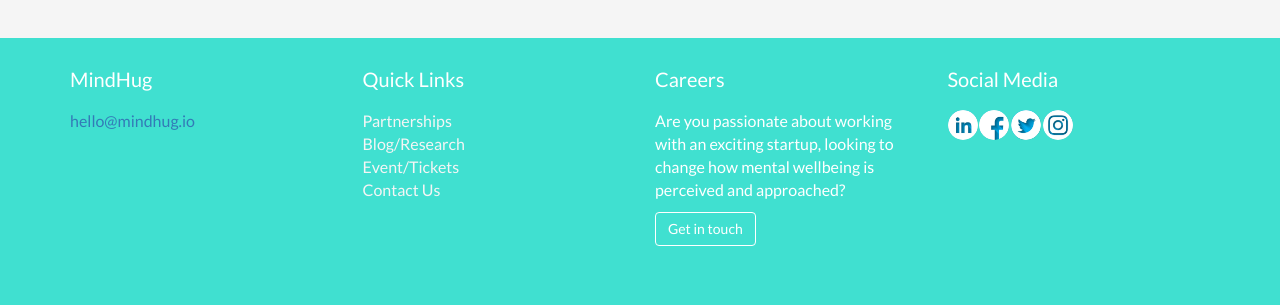
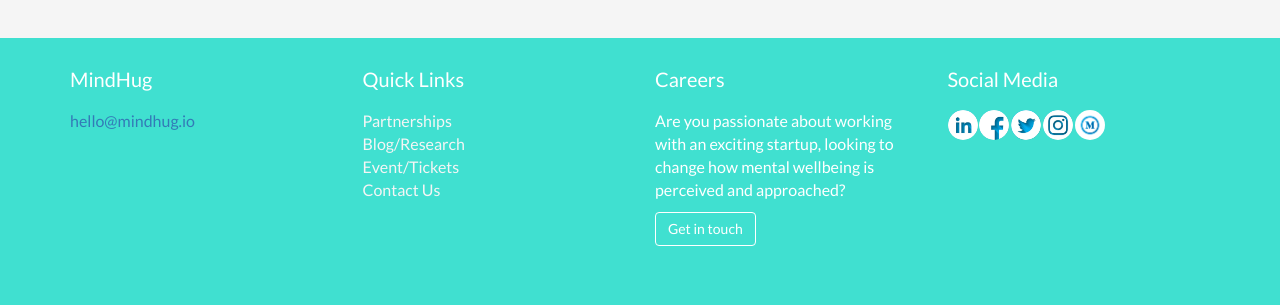
Before and after one commit to Cloudeya/newrelic-install, a Flask app: page / in a window 1280 px wide. Shown: the part 5297-5602 px from the top of the page. Run offline with Flask 2, Linux system fonts and the light colour scheme; some libraries are stand-ins or nearby versions; some web fonts are replaced.

Commit message:
Update index.html

```diff
--- a/templates/index.html
+++ b/templates/index.html
@@ -862,7 +862,7 @@
                                 <li class=""><a href="https://www.facebook.com/mymindhug/" target="_blank" title="Facebook" id="you"><img alt="Facebook" width="30" height="30" src="{{ url_for('static', filename='images/fac.jpg') }}"></a></li>
                                 <li class=""><a href="https://twitter.com/mymindhug?s=08" target="_blank" title="Twitter" id="you"><img alt="Twitter" width="30" height="30" src="{{ url_for('static', filename='images/twi.jpg') }}"></a></li>
                                 <li class=""><a title="Instagram" target="_blank" href="https://instagram.com/mymindhug?igshid=5vhb6th1p1p8" id="you"><img alt="instagram" width="30" height="30" src="{{ url_for('static', filename='images/ins.jpg') }}"></a></li>
-<!--                                 <li class=""><a title="Medium" target="_blank" href="https://medium.com/mymindhug" id="you"><img alt="medium" width="30" height="30" src="{{ url_for('static', filename='images/medium.jpg') }}"></a></li> -->
+                                <li class=""><a title="Medium" target="_blank" href="https://medium.com/mymindhug" id="you"><img alt="medium" width="30" height="30" src="{{ url_for('static', filename='images/medium1.jpg') }}"></a></li>
                             </ul>
                         </div>
                     </div>
```
